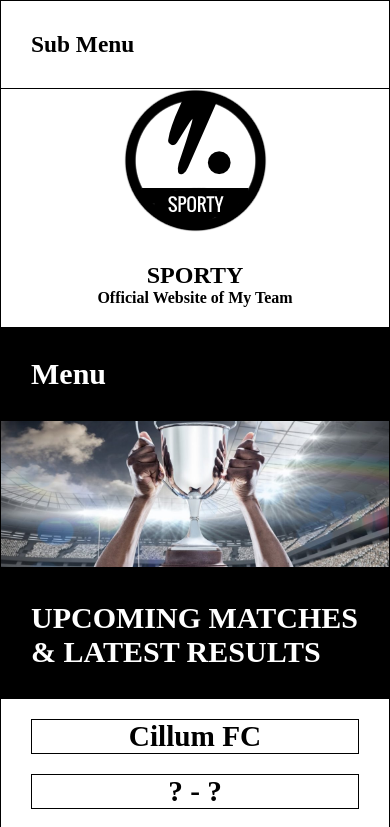
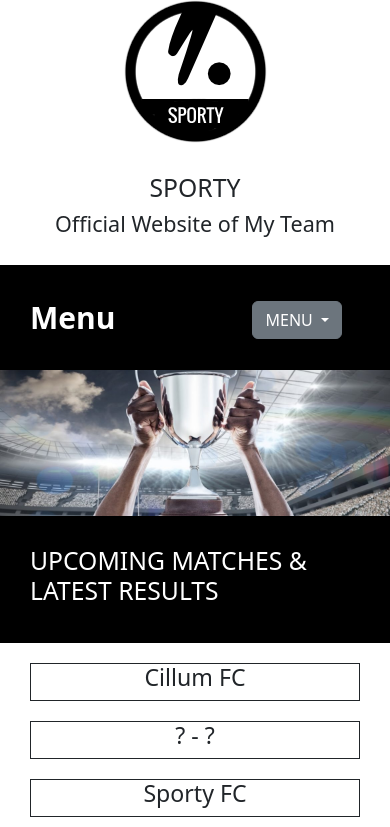
Before and after one commit to subaanshaikh36/Sports_Website, a plain HTML site: page index.html in a window 390 px wide. Shown: the top 827 px of the page. Drawn offline with nearby package versions, Linux system fonts and the light colour scheme.

Commit message:
index.html updated

```diff
--- a/contact.css
+++ b/contact.css
@@ -5,7 +5,7 @@
 }
 body{
     width: 100%;
-    border:1px solid;
+    /* border:1px solid; */
 }
 #header{
     width: 100%;
--- a/index.html
+++ b/index.html
@@ -7,6 +7,7 @@
     <link rel="stylesheet" href="https://cdnjs.cloudflare.com/ajax/libs/font-awesome/7.0.1/css/all.min.css">
     <link rel="stylesheet" href="style.css">
     <link rel="icon" href="https://themes.thememasters.club/sporty/wp-content/themes/sporty/images/logo.png">
+     <link href="https://cdn.jsdelivr.net/npm/bootstrap@5.2.3/dist/css/bootstrap.min.css" rel="stylesheet" integrity="sha384-rbsA2VBKQhggwzxH7pPCaAqO46MgnOM80zW1RWuH61DGLwZJEdK2Kadq2F9CUG65" crossorigin="anonymous">
 </head>
 <body>
   <header>
@@ -31,7 +32,7 @@
             <i class="fa-brands fa-linkedin-in"></i>
             </div>
         </div>
-        <div id="submenu"><h3>Sub Menu</h3></div>
+        <!-- <div id="submenu"><h3>Sub Menu</h3></div> -->
         <div class="head">
             <div id="img"><img src="headlogo.png" alt=""></div>
             <div id="text">
@@ -54,15 +55,19 @@
             </nav>
             </div>
         </div>
-        <div id="showmenu"> Menu</div>
-        <!-- <div>
-            <select>
-                <option value="coffee"><a href="coffee.html">coffee</a></option>
-                <option value=""><a href="coffee.html">coffee</a></option>
-                <option value=""><a href="coffee.html">coffee</a></option>
-                <option value=""><a href="coffee.html">coffee</a></option>
-            </select>
-        </div> -->
+        <div id="showmenu"> Menu
+        <div class="dropdown position-absolute end-0 me-5">
+            <button class="btn btn-secondary dropdown-toggle " type="button" data-bs-toggle="dropdown" aria-expanded="false">
+             MENU
+            </button>
+            <ul class="dropdown-menu">
+                <li><a class="dropdownitem" href="index.html">|HOME|</a></li>
+                <li><a class="dropdownitem" href="ourclub.html">|OUR CLUB|</a></li>
+                <li><a class="dropdownitem" href="ourteam.html">|OUR TEAM|</a></li>
+                <li><a class="dropdownitem" href="contact.html">|CONTACT|</a></li>
+            </ul>
+            </div>
+        </div>
     </section>
   </header>
   <main>
@@ -292,5 +297,6 @@
         </div>
     </div>
   </footer>
+  <script src="https://cdn.jsdelivr.net/npm/bootstrap@5.2.3/dist/js/bootstrap.bundle.min.js" integrity="sha384-kenU1KFdBIe4zVF0s0G1M5b4hcpxyD9F7jL+jjXkk+Q2h455rYXK/7HAuoJl+0I4" crossorigin="anonymous"></script>
 </body>
 </html>
--- a/ourclub.css
+++ b/ourclub.css
@@ -5,7 +5,7 @@
 }
 body{
     width: 100%;
-    border:1px solid;
+    /* border:1px solid; */
 }
 #header{
     width: 100%;
--- a/ourteam.css
+++ b/ourteam.css
@@ -5,7 +5,7 @@
 }
 body{
     width: 100%;
-    border:1px solid;
+    /* border:1px solid; */
 }
 #header{
     width: 100%;
--- a/style.css
+++ b/style.css
@@ -5,7 +5,7 @@
 }
 body{
     width: 100%;
-    border:1px solid;
+    /* border:1px solid; */
 }
 #header{
     width: 100%;
```
Also changed, not shown: contact.html (+16 -10 lines), ourclub.html (+16 -10 lines), ourteam.html (+16 -10 lines).
